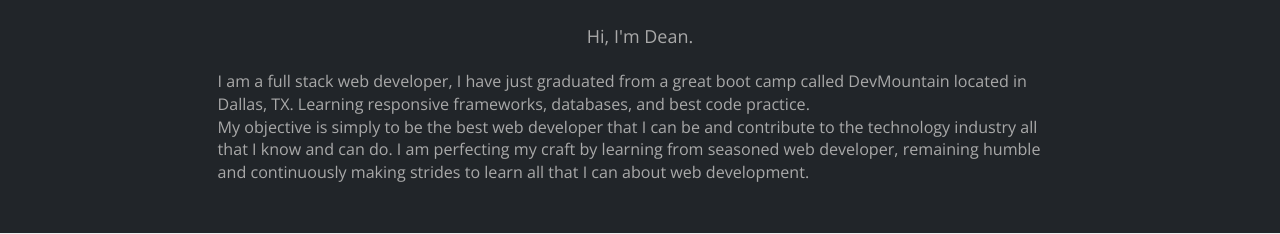
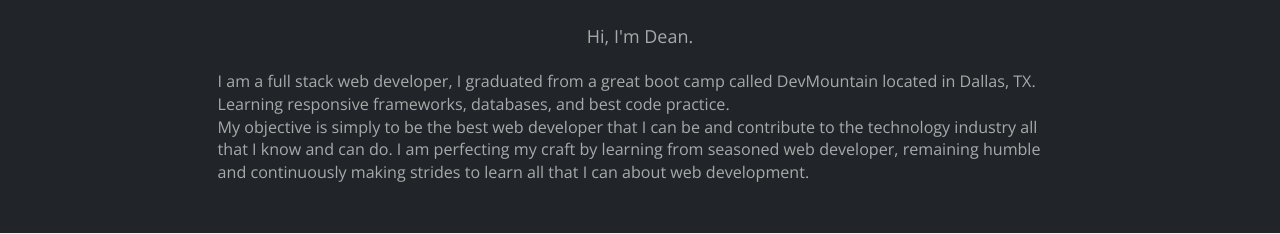
Before and after one commit to DeanAsadi/deanasadi.github.io, a React app: page / in a window 1280 px wide. Shown: the part 425-659 px from the top of the page. Built offline with nearby package versions, Linux system fonts and the light colour scheme; a web font is replaced by a local one.

Commit message:
another update

```diff
--- a/src/containers/Home.js
+++ b/src/containers/Home.js
@@ -8,9 +8,9 @@ class Home extends Component {
       <div>
         <CenteredHeader>Hi, I'm Dean.</CenteredHeader>
         <p>
-          I am a full stack web developer, I have just graduated from a great
-          boot camp called DevMountain located in Dallas, TX. Learning
-          responsive frameworks, databases, and best code practice.
+          I am a full stack web developer, I graduated from a great boot camp
+          called DevMountain located in Dallas, TX. Learning responsive
+          frameworks, databases, and best code practice.
           <br />
           My objective is simply to be the best web developer that I can be and
           contribute to the technology industry all that I know and can do. I am
```
Also changed, not shown: build/asset-manifest.json, build/index.html, build/service-worker.js, build/static/media/GroupProject.687f42c8.png (added), build/static/media/GroupProject.ee79cc43.jpg (deleted), 4 other files.
